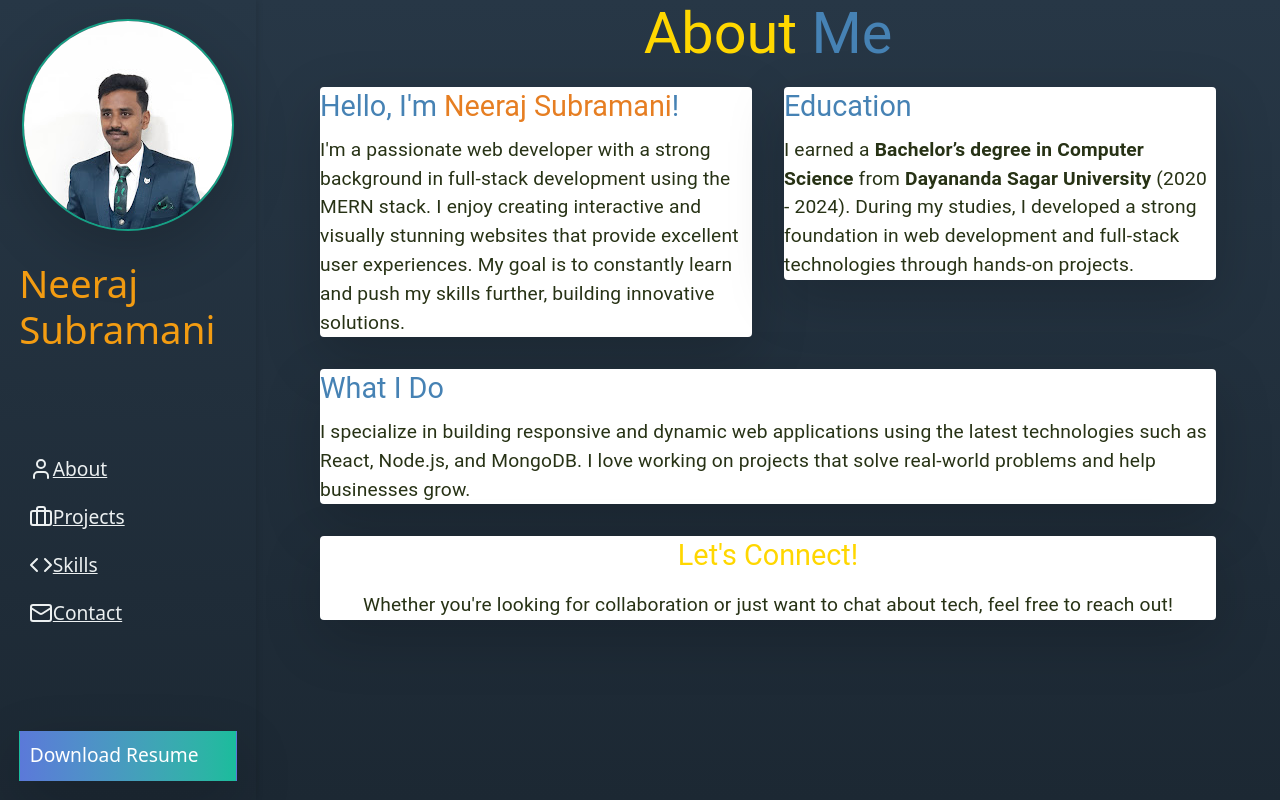
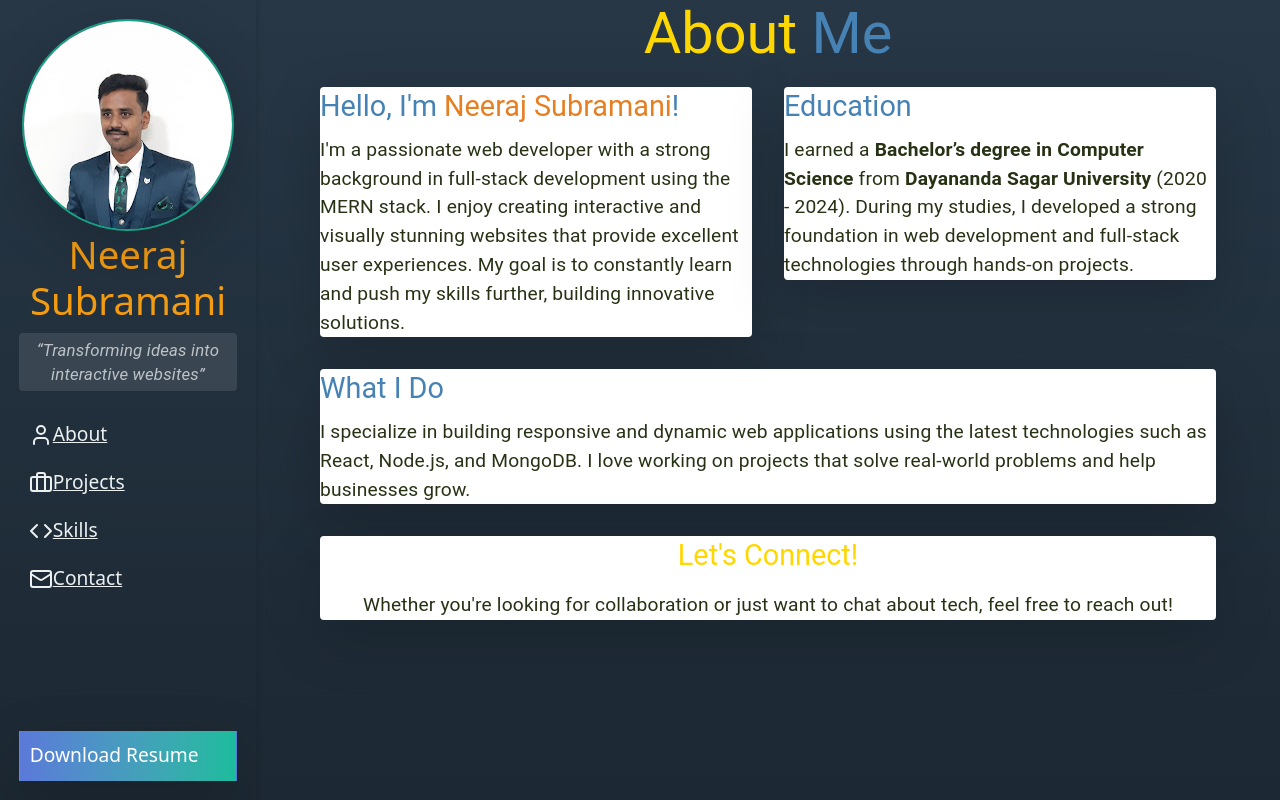
Before and after one commit to Neeraj0906/Portfolio-WEB, a React (Vite) app: page / in a window 1280 px wide. Built offline with nearby package versions, Linux system fonts and the light colour scheme.

Commit message:
18 commit

```diff
--- a/src/components/Navbar.jsx
+++ b/src/components/Navbar.jsx
@@ -1,7 +1,7 @@
 import React from "react";
 import { NavLink } from "react-router-dom";
 import { User, Briefcase, Code, Mail } from "lucide-react";
-import { Button } from "@mui/material";
+import { Button, Typography } from "@mui/material";
 
 const Navbar = () => {
   const handleResumeClick = () => {
@@ -9,26 +9,39 @@ const Navbar = () => {
   };
 
   return (
-    <nav>
+    <nav style={{ backgroundColor: "#1C2833" }} className="fixed top-0 left-0 w-[20%] h-screen bg-gradient-to-b from-[#273746] to-[#1C2833] text-white p-6 overflow-y-auto">
       {/* Profile Section */}
-      <div className="flex flex-col items-center mb-6">
+      <div className="flex flex-col items-center justify-center space-y-4 mb-8">
         {/* Profile Picture */}
-        <div className="relative group">
+        <div className="relative group transition-transform duration-300">
           <img
             src="/assets/Me5.jpg"
             alt="Neeraj Subramani"
-            className="w-16 h-16 rounded-full object-cover shadow-lg border-2 border-[#16A085] transition-transform duration-300 group-hover:scale-105"
+            className="w-16 h-16 rounded-full object-cover shadow-lg border-2 border-[#16A085] group-hover:scale-105"
           />
         </div>
         {/* Name and Tagline */}
-        <h2 className="mt-4 text-sm font-bold text-[#F39C12] tracking-wide">Neeraj Subramani</h2>
-        <h2 className="text-xs text-[#BDC3C7] text-center font-medium leading-relaxed">
-          {/* Transforming ideas into interactive websites */}
-        </h2>
+        <div className="text-center">
+          <h2 className="text-sm font-bold text-[#F39C12] tracking-wide">Neeraj Subramani</h2>
+          <Typography
+            variant="body2"
+            style={{
+              color: "#BDC3C7",
+              fontStyle: "italic",
+              fontWeight: "medium",
+              padding: "0.25rem 0.5rem",
+              backgroundColor: "rgba(255, 255, 255, 0.1)",
+              borderRadius: "4px",
+              marginTop: "0.5rem",
+            }}
+          >
+            {"“Transforming ideas into interactive websites”"}
+          </Typography>
+        </div>
       </div>
 
       {/* Navigation Links */}
-      <div className="flex flex-col items-start space-y-2">
+      <div style={{marginTop:"20px"}} className="space-y-4">
         {[
           { to: "/about", icon: <User />, label: "About" },
           { to: "/projects", icon: <Briefcase />, label: "Projects" },
@@ -53,8 +66,9 @@ const Navbar = () => {
       </div>
 
       {/* Resume Button */}
-      <div className="mt-[20px]">
+      <div className="mt-auto pt-8">
         <button
+        style={{marginTop:"-7 0px"}}
           onClick={handleResumeClick}
           className="flex items-center p-2 w-full justify-start rounded-lg text-sm font-semibold transition-all duration-300 bg-gradient-to-r from-[#5b79d9] to-[#1abc9c] text-white shadow-lg hover:bg-[#1ABC9C]/70"
         >
--- a/src/components/Projects.jsx
+++ b/src/components/Projects.jsx
@@ -266,6 +266,7 @@ const Projects = () => {
                           variant="contained"
                           color="secondary"
                           className="p-2 rounded-full"
+                          style={{marginLeft:"61.4px"}}
                         >
                           Backend Demo
                         </Button>
@@ -288,6 +289,7 @@ const Projects = () => {
                           variant="contained"
                           color="info"
                           className="p-2 rounded-full"
+                          style={{marginLeft:"65.1px"}}
                         >
                           Backend Code
                         </Button>
@@ -314,6 +316,7 @@ const Projects = () => {
                           variant="contained"
                           color="secondary"
                           className="p-2 rounded-full"
+                          style={{marginLeft:"132px"}}
                         >
                           Source Code
                         </Button>
--- a/src/index.css
+++ b/src/index.css
@@ -7,13 +7,12 @@
   --primary-color: #4682B4; /* Steel Blue */
   --secondary-color: #20B2AA; /* Light Sea Green */
   --accent-color: #E67E22; /* Carrot Orange */
-  --light-bg-color: #e77f7f; /* Soft Gray */
+  --light-bg-color: #1C2833; /* Dark Navy (Replaced pink with this) */
   --dark-bg-gradient-start: #273746; /* Deep Gray-Blue */
   --dark-bg-gradient-end: #1C2833; /* Dark Navy */
   --heading-color: #FFD700; /* Gold for headings */
   --text-color: #B0C4DE; /* Light Steel Blue for general text */
   --paper-text-color: #273215; /* Sea Green for card text */
-
   font-family: 'Inter', system-ui, Avenir, Helvetica, Arial, sans-serif;
   line-height: 1.5;
   font-weight: 400;
@@ -41,12 +40,15 @@ body {
   margin-left: 20%; /* Match the sidebar width */
   padding: 0;
   font-family: 'Inter', sans-serif;
-  background-color: var(--light-bg-color);
+  background-color: var(--light-bg-color); /* Updated to match the dark navy color */
+  color: var(--text-color); /* Ensure text is readable */
 }
 
 /* Section Margin */
 section {
   margin-left: 20%; /* Match the sidebar width */
+  background-color: var(--light-bg-color); /* Consistent background color */
+  color: var(--text-color); /* Ensure text is readable */
 }
 
 /* Responsive Design */
@@ -58,7 +60,6 @@ section {
     justify-content: center;
     padding: 0.5rem;
   }
-
   body,
   section {
     margin-left: 0;
```
